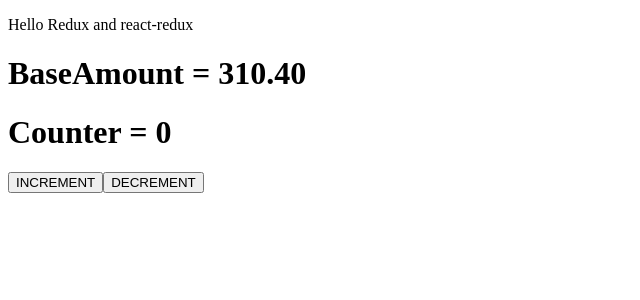
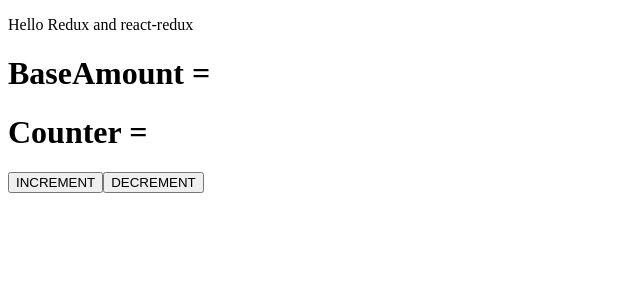
Before and after one commit to GrahamHewett/basic_redux_currency, a React (Create React App) app: page / in a window 1280 px wide. Shown: the top 300 px of the page, without its empty margins (0-640 px from the left). Built offline with nearby package versions, Linux system fonts and the light colour scheme.

Commit message:
remove store inputs and manual subscriptions

```diff
--- a/src/App.js
+++ b/src/App.js
@@ -1,39 +1,17 @@
 import React from 'react';
 import LogRocket from 'logrocket';
 import debounce from "lodash.debounce";
-import axios from "axios"
-import store from "./store/configureStore";
-import CurrencyConversion from "./components/currencyconversion"
+import axios from "axios";
+import CurrencyConversion from "./components/currencyconversion";
 
 LogRocket.init('f0e3q8/redux-test');
 LogRocket.identify('hewettgraham@gmail.com');
 
 export default function App() {
-	// const [refreshReduxState, triggerRerender] = React.useState(true)
-	// React.useEffect(
-	// 	store.subscribe(() => {
-	// 		console.log("redux state changed, page is re-rendered")
-	// 		triggerRerender(!refreshReduxState)
-	// 	})
-	//   )
 	return (
 	  <div>
 		<p>Hello Redux and react-redux</p>
-		<CurrencyConversion
-			baseAmount={store.getState().baseAmount}
-			counter={store.getState().counter} />
+		<CurrencyConversion />
 	  </div>
 	);
-  }
-
-// You can use subscribe() to update the UI in response to state changes.
-// Normally you'd use a view binding library (e.g. React Redux) rather than subscribe() directly.
-// However it can also be handy to persist the current state in the localStorage.
-store.subscribe(() => console.log(store.getState()))
-// The only way to mutate the internal state is to dispatch an action.
-// The actions can be serialized, logged or stored and later replayed.
-store.dispatch({ type: 'INCREMENT' })
-// 1
-store.dispatch({ type: 'DECREMENT' })
-// 0
-store.dispatch({ type: 'CHANGE_BASE_AMOUNT', data: '310.40'})
+}
```
